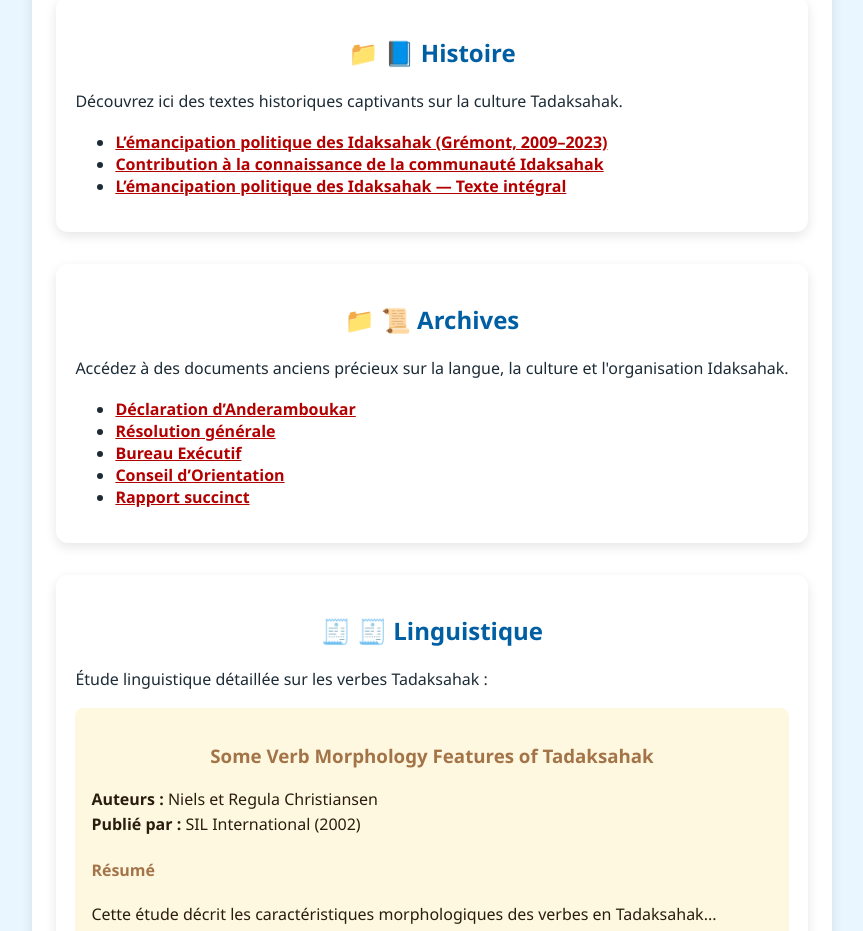
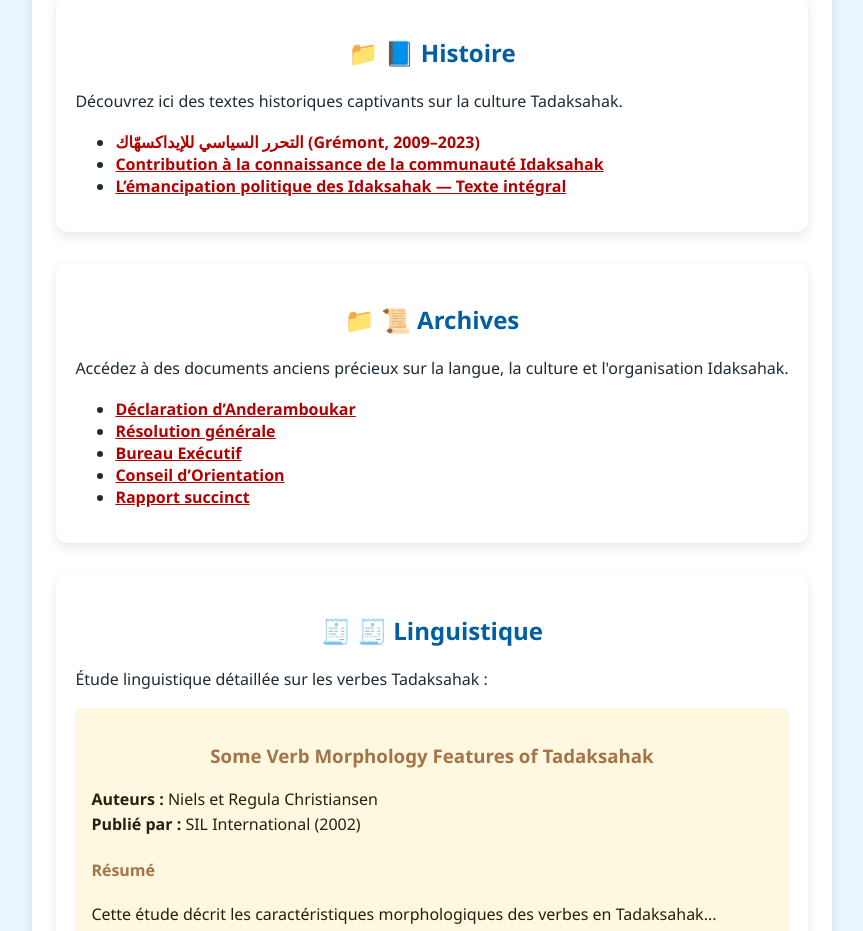
Before and after one commit to hamadine/hamadineprojects, a plain HTML site: page index.html in a window 1280 px wide. Shown: the part 942-1873 px from the top of the page, without its empty margins (208-1071 px from the left). Drawn offline with nearby package versions, Linux system fonts and the light colour scheme.

Commit message:
Update index.html

```diff
--- a/index.html
+++ b/index.html
@@ -98,7 +98,7 @@
       <h2 id="histoire-title">📘 Histoire</h2>
       <p id="histoire-message">Découvrez ici des textes historiques captivants sur la culture Tadaksahak.</p>
       <ul>
-        <li><a href="histoire-emancipation.html">L’émancipation politique des Idaksahak (Grémont, 2009–2023)</a></li>
+        <li><a hrefتاريخ-التحرر-الكامل-العربية.html=>التحرر السياسي للإيداكسهّاك (Grémont, 2009–2023)</a></li>
 <li><a href="documents/histoire-contribution-idaksahak.docx" download>Contribution à la connaissance de la communauté Idaksahak</a></li>
         <li><a href="histoire-emancipation-integrale.html">L’émancipation politique des Idaksahak — Texte intégral</a></li>
       </ul>
```
